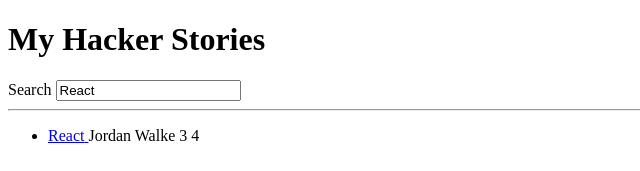
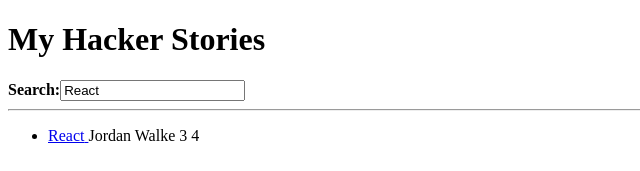
Before and after one commit to HeshamaMohamed/Books-Documentation, a React (Vite) app in the folder The Road To React/hacker-stories/: page / in a window 1280 px wide. Shown: the top 171 px of the page, without its empty margins (0-640 px from the left). Built offline with nearby package versions, Linux system fonts and the light colour scheme.

Commit message:
Fundamentals of React: React Component Composition

```diff
--- a/The Road To React/hacker-stories/src/App.jsx
+++ b/The Road To React/hacker-stories/src/App.jsx
@@ -52,7 +52,9 @@
         label="Search"
         value={searchTerm}
         onInputChange={handleSearch}
-        />
+        >
+        <strong>Search:</strong>
+        </InputWithLabel>
 
       <hr />
 
@@ -82,9 +84,9 @@
   </li>
 );
 
-const InputWithLabel = ({id, label, value, onInputChange, type='text'}) => (
+const InputWithLabel = ({id, value, onInputChange, type='text', children}) => (
     <>
-      <label htmlFor={id}>{label} </label>
+      <label htmlFor={id}>{children}</label>
       <input id={id} type={type} value={value} onChange={onInputChange} />
     </>
   );
```
